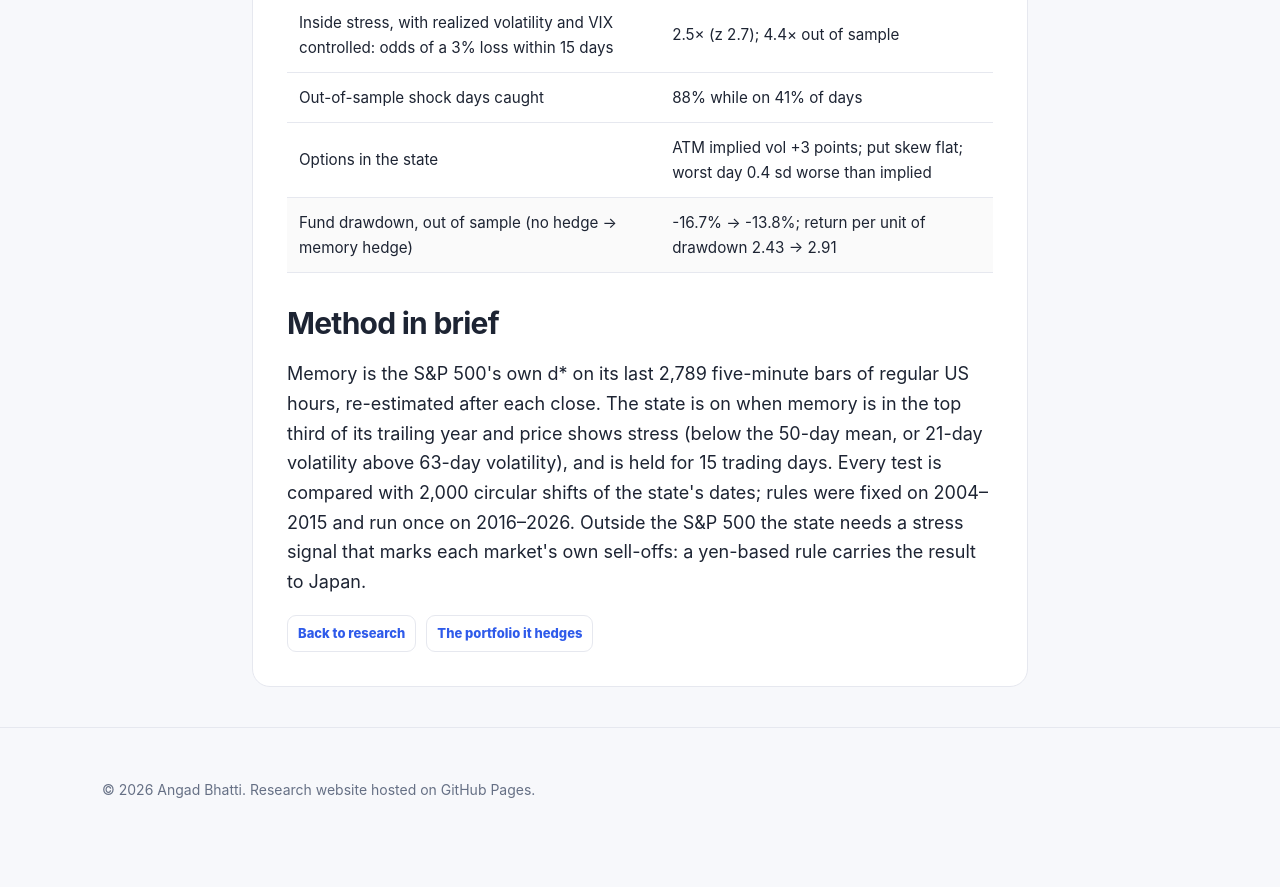
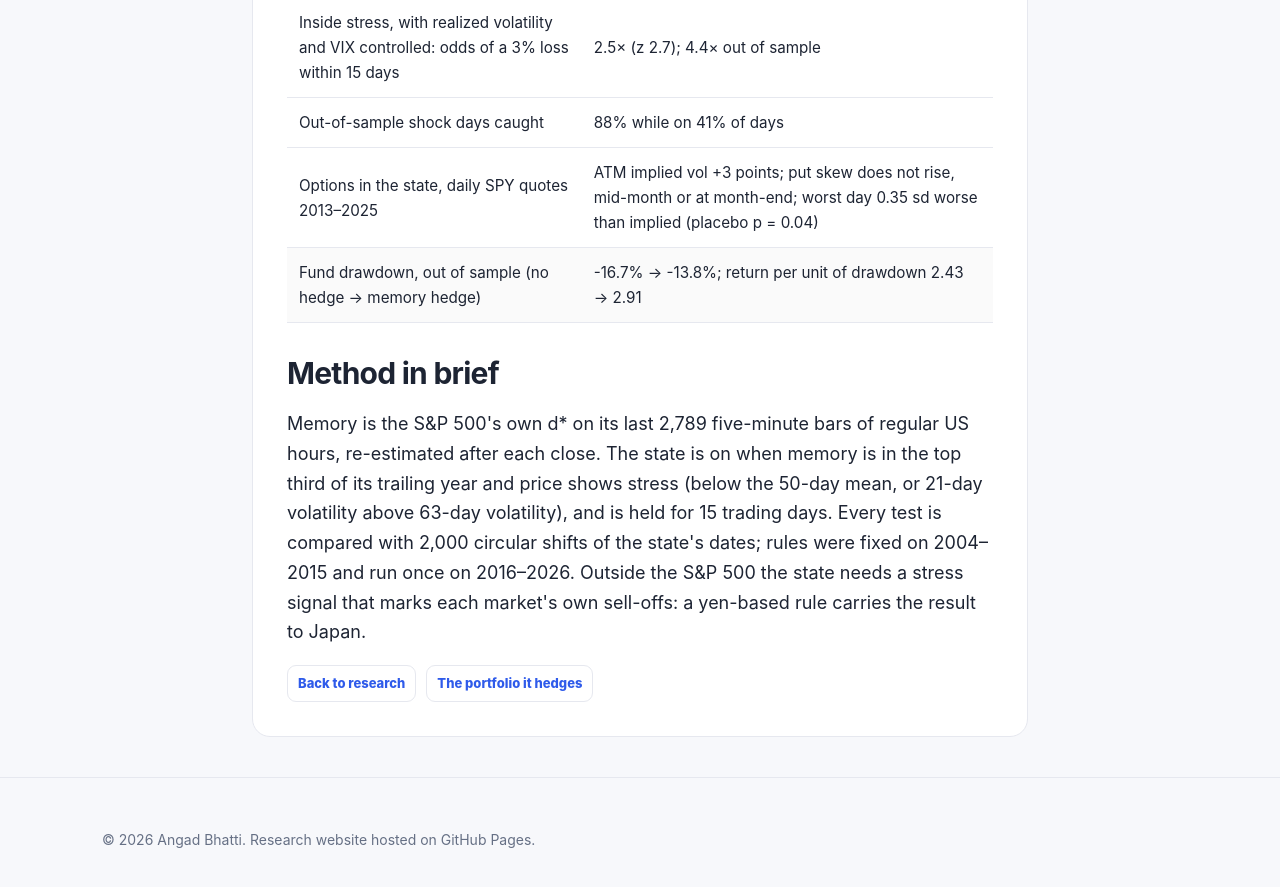
Before and after one commit to Abhatti-123123/Abhatti-123123.github.io, a plain HTML site: page research/long-memory-crash-risk.html in a window 1280 px wide. Shown: the part 1260-2147 px from the top of the page. Before the commit the page ends 2111 px from the top, so only its background shows below. Drawn offline with Linux system fonts and the light colour scheme.

Commit message:
Paper 3: options section on daily SPY quotes 2013-2025
Co-Authored-By: Claude Opus 5.5 <noreply@anthropic.com>

```diff
--- a/research/long-memory-crash-risk.html
+++ b/research/long-memory-crash-risk.html
@@ -64,7 +64,7 @@
         <tr><td>Inside stress, memory high vs low: 10%+ fall within 15 days</td><td>7.6% vs 2.2%, placebo p = 0.032</td></tr>
         <tr><td>Inside stress, with realized volatility and VIX controlled: odds of a 3% loss within 15 days</td><td>2.5× (z 2.7); 4.4× out of sample</td></tr>
         <tr><td>Out-of-sample shock days caught</td><td>88% while on 41% of days</td></tr>
-        <tr><td>Options in the state</td><td>ATM implied vol +3 points; put skew flat; worst day 0.4 sd worse than implied</td></tr>
+        <tr><td>Options in the state, daily SPY quotes 2013–2025</td><td>ATM implied vol +3 points; put skew does not rise, mid-month or at month-end; worst day 0.35 sd worse than implied (placebo p = 0.04)</td></tr>
         <tr><td>Fund drawdown, out of sample (no hedge → memory hedge)</td><td>-16.7% → -13.8%; return per unit of drawdown 2.43 → 2.91</td></tr>
       </tbody>
     </table>
```
Also changed, not shown: 2 other files.
